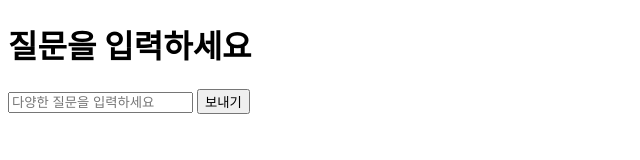
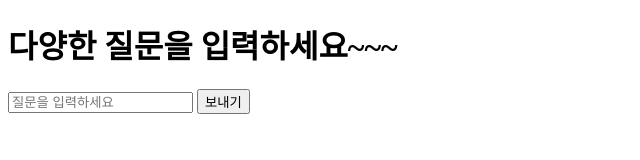
Before and after one commit to ManYoungPark/myfirst-vercel-app, a plain HTML site: page index.html in a window 1280 px wide. Shown: the whole page, without its empty margins (0-640 px from the left). Drawn offline with Linux system fonts and the light colour scheme.

Commit message:
'sdfasdfs'

```diff
--- a/index.html
+++ b/index.html
@@ -5,9 +5,9 @@
   <title>질문하기</title>
 </head>
 <body>
-  <h1>질문을 입력하세요</h1>
+  <h1>다양한 질문을 입력하세요~~~</h1>
   <form id="questionForm">
-    <input type="text" id="questionInput" placeholder="다양한 질문을 입력하세요" required>
+    <input type="text" id="questionInput" placeholder="질문을 입력하세요" required>
     <button type="submit">보내기</button>
   </form>
 
```
